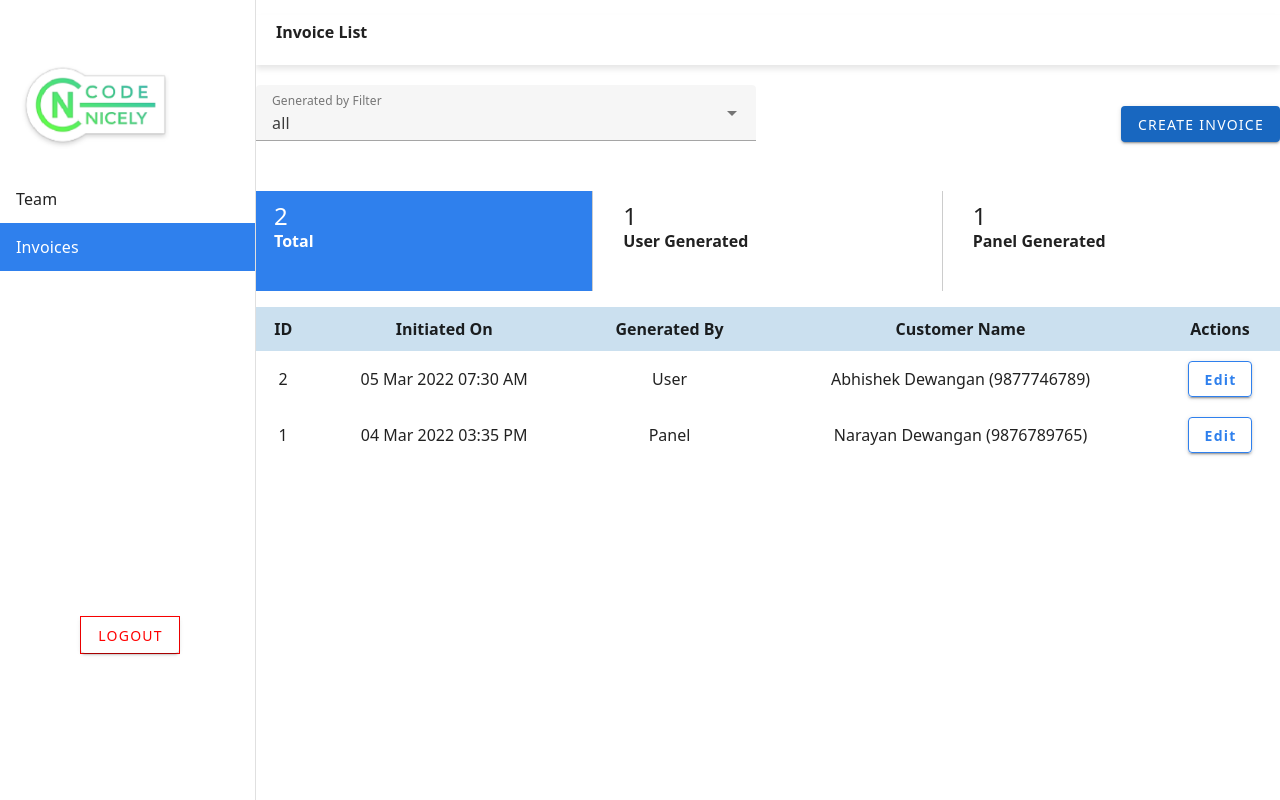
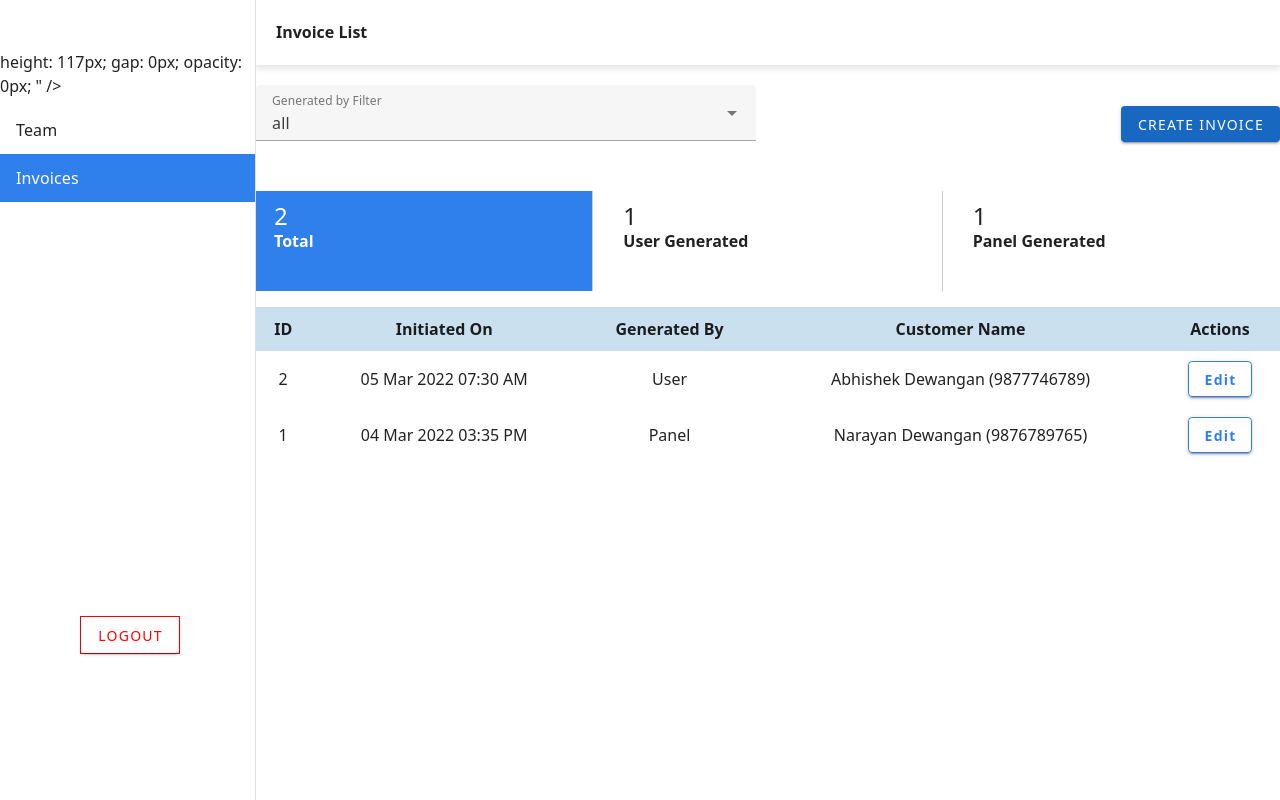
Before and after one commit to ashishrajlife/invoice-portal, a Vue app: page /dashboard in a window 1280 px wide. Built offline with nearby package versions, Linux system fonts and the light colour scheme.

Commit message:
published-and-changes-pull-test

```diff
--- a/src/components/Dashboard.vue
+++ b/src/components/Dashboard.vue
@@ -2,7 +2,7 @@
   <v-app>
     <!-- Sidebar (Left Drawer) -->
     <v-navigation-drawer app>
-  <v-img src="../assets/images/Cnlogo.png" style="width: 209px;
+  <!-- <v-img src="../assets/images/Cnlogo.png" style="width: 209px; -->
 height: 117px;
 gap: 0px;
 opacity: 0px;
```
